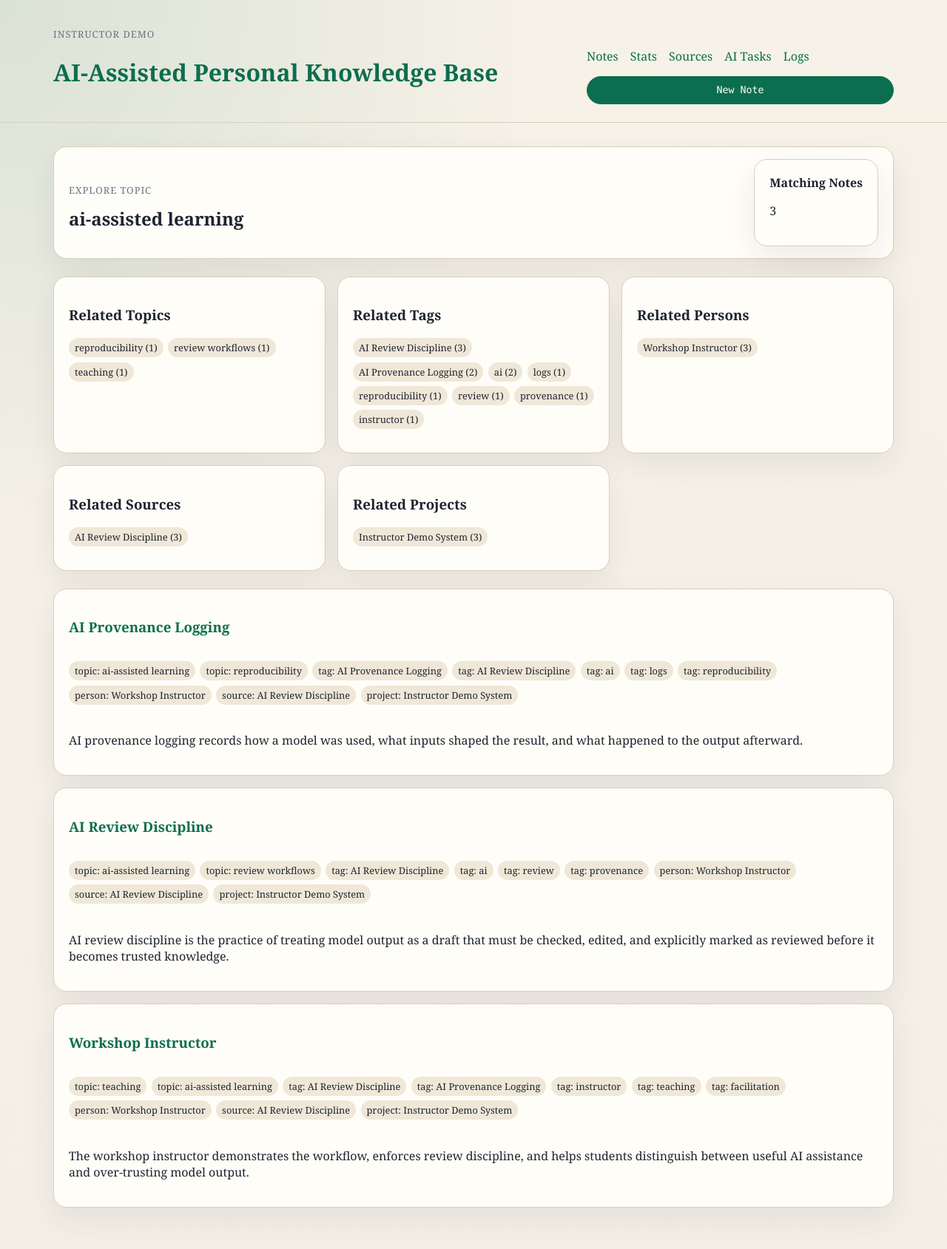
After one commit to gumfactor/4900U_AI_Applications_for_Psychologists, a FastAPI app: a page that uses Workshop 1. Building Your Own Knowledge Graph/workshop/full_build_implementation/app/templates/explore.html in a window 1280 px wide. The commit adds this page. Shown: the whole page at 74% size. Run offline with FastAPI, Linux system fonts and the light colour scheme.

Commit message:
feat(explore): add connected entity views

```diff
--- a/Workshop 1. Building Your Own Knowledge Graph/workshop/full_build_implementation/app/main.py
+++ b/Workshop 1. Building Your Own Knowledge Graph/workshop/full_build_implementation/app/main.py
@@ -2,6 +2,7 @@ from __future__ import annotations
 
 from collections import Counter
 from pathlib import Path
+from urllib.parse import quote
 
 from fastapi import FastAPI, HTTPException, Request
 from fastapi.responses import HTMLResponse, JSONResponse
@@ -118,7 +119,14 @@ def create_app(base_dir: Path | None = None, gemini_client: GeminiClient | None
         except FileNotFoundError as exc:
             raise HTTPException(status_code=404, detail=str(exc)) from exc
         return templates.TemplateResponse(
-            request, "note_detail.html", {"note": note, "ai_enabled": settings.ai_enabled, "title": note.metadata.title}
+            request,
+            "note_detail.html",
+            {
+                "note": note,
+                "ai_enabled": settings.ai_enabled,
+                "title": note.metadata.title,
+                "build_explore_href": _build_explore_href,
+            },
         )
 
     @app.get("/notes/{slug}/edit", response_class=HTMLResponse)
@@ -141,6 +149,26 @@ def create_app(base_dir: Path | None = None, gemini_client: GeminiClient | None
     def sources_page(request: Request) -> HTMLResponse:
         return templates.TemplateResponse(
             request, "sources.html", {"sources": source_repository.list_sources(), "ai_enabled": settings.ai_enabled, "title": "Sources"}
+        )
+
+    @app.get("/explore", response_class=HTMLResponse)
+    def explore_page(request: Request, kind: str, value: str) -> HTMLResponse:
+        if kind not in {"topic", "tag", "person", "source", "project"}:
+            raise HTTPException(status_code=404, detail=f"Unsupported exploration kind: {kind}")
+        notes = _notes_for_entity(note_repository.list_notes(), kind, value)
+        related_counts = _build_related_counts(notes, kind, value)
+        return templates.TemplateResponse(
+            request,
+            "explore.html",
+            {
+                "kind": kind,
+                "value": value,
+                "notes": notes,
+                "related_counts": related_counts,
+                "ai_enabled": settings.ai_enabled,
+                "title": f"Explore {value}",
+                "build_explore_href": _build_explore_href,
+            },
         )
 
     @app.get("/sources/{slug}", response_class=HTMLResponse)
@@ -409,6 +437,7 @@ def _render_notes_page(
             "ai_enabled": settings.ai_enabled,
             "title": "Notes",
             "view_mode": view_mode,
+            "build_explore_href": _build_explore_href,
             "active_filters": {
                 "note_kind": note_kind or "",
                 "topic": topic or "",
@@ -434,4 +463,41 @@ def _merge_metadata_lists(primary: list[str], secondary: object) -> list[str]:
     return merged
 
 
+def _notes_for_entity(notes: list, kind: str, value: str) -> list:
+    attribute_map = {
+        "topic": "topics",
+        "tag": "tags",
+        "person": "people",
+        "source": "sources",
+        "project": "projects",
+    }
+    attribute_name = attribute_map[kind]
+    return [note for note in notes if value in getattr(note.metadata, attribute_name)]
+
+
+def _build_related_counts(notes: list, active_kind: str, active_value: str) -> dict[str, list[tuple[str, int]]]:
+    related: dict[str, list[tuple[str, int]]] = {}
+    attribute_map = {
+        "topic": "topics",
+        "tag": "tags",
+        "person": "people",
+        "source": "sources",
+        "project": "projects",
+    }
+    for kind, attribute_name in attribute_map.items():
+        counter: Counter = Counter()
+        for note in notes:
+            values = getattr(note.metadata, attribute_name)
+            for value in values:
+                if kind == active_kind and value == active_value:
+                    continue
+                counter[value] += 1
+        related[kind] = counter.most_common(8)
+    return related
+
+
+def _build_explore_href(kind: str, value: str) -> str:
+    return f"/explore?kind={quote(kind)}&value={quote(value)}"
+
+
 app = create_app()
--- /dev/null
+++ b/Workshop 1. Building Your Own Knowledge Graph/workshop/full_build_implementation/app/templates/explore.html
@@ -0,0 +1,46 @@
+{% extends "base.html" %}
+{% block content %}
+<section class="page-header">
+    <div>
+        <p class="eyebrow">Explore {{ kind }}</p>
+        <h2>{{ value }}</h2>
+    </div>
+    <div class="status-card compact-card">
+        <strong>Matching Notes</strong>
+        <p>{{ notes | length }}</p>
+    </div>
+</section>
+<section class="grid two-up">
+    {% for related_kind, items in related_counts.items() %}
+    <article class="panel">
+        <h3>Related {{ related_kind|capitalize }}s</h3>
+        <div class="attribute-chip-group">
+            {% for item_value, item_count in items %}
+            <a href="{{ build_explore_href(related_kind, item_value) }}" class="attribute-chip">{{ item_value }} ({{ item_count }})</a>
+            {% endfor %}
+            {% if not items %}
+            <span class="muted-text">No related {{ related_kind }} values yet.</span>
+            {% endif %}
+        </div>
+    </article>
+    {% endfor %}
+</section>
+<section class="notes-list">
+    {% for note in notes %}
+    <article class="panel note-card note-card-row">
+        <div class="panel-head">
+            <h3><a href="/notes/{{ note.slug }}">{{ note.metadata.title }}</a></h3>
+            {% if note.metadata.note_kind %}<span class="pill">{{ note.metadata.note_kind }}</span>{% endif %}
+        </div>
+        <p class="attribute-chip-group">
+            {% for topic in note.metadata.topics %}<a href="{{ build_explore_href('topic', topic) }}" class="attribute-chip">topic: {{ topic }}</a>{% endfor %}
+            {% for tag in note.metadata.tags %}<a href="{{ build_explore_href('tag', tag) }}" class="attribute-chip">tag: {{ tag }}</a>{% endfor %}
+            {% for person in note.metadata.people %}<a href="{{ build_explore_href('person', person) }}" class="attribute-chip">person: {{ person }}</a>{% endfor %}
+            {% for source in note.metadata.sources %}<a href="{{ build_explore_href('source', source) }}" class="attribute-chip">source: {{ source }}</a>{% endfor %}
+            {% for project in note.metadata.projects %}<a href="{{ build_explore_href('project', project) }}" class="attribute-chip">project: {{ project }}</a>{% endfor %}
+        </p>
+        <p>{{ note.summary }}</p>
+    </article>
+    {% endfor %}
+</section>
+{% endblock %}
```
Also changed, not shown: Workshop 1. Building Your Own Knowledge Graph/workshop/full_build_implementation/app/templates/note_detail.html (+5 -5 lines), Workshop 1. Building Your Own Knowledge Graph/workshop/full_build_implementation/app/templates/notes.html (+5 -5 lines), Workshop 1. Building Your Own Knowledge Graph/workshop/full_build_implementation/tests/test_routes.py (+7 -0 lines).
